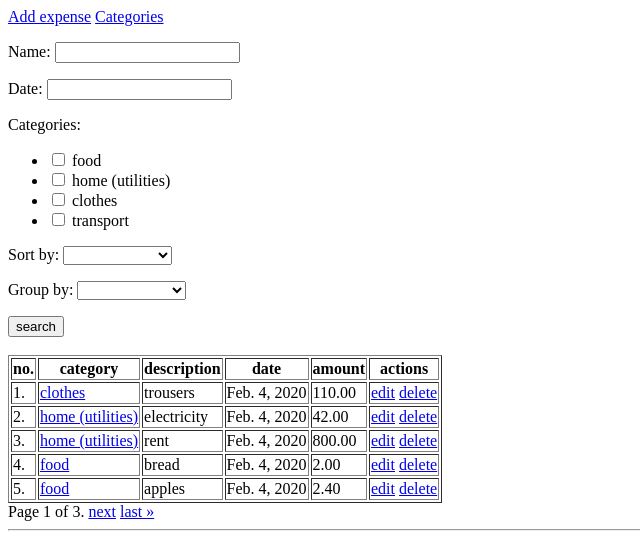
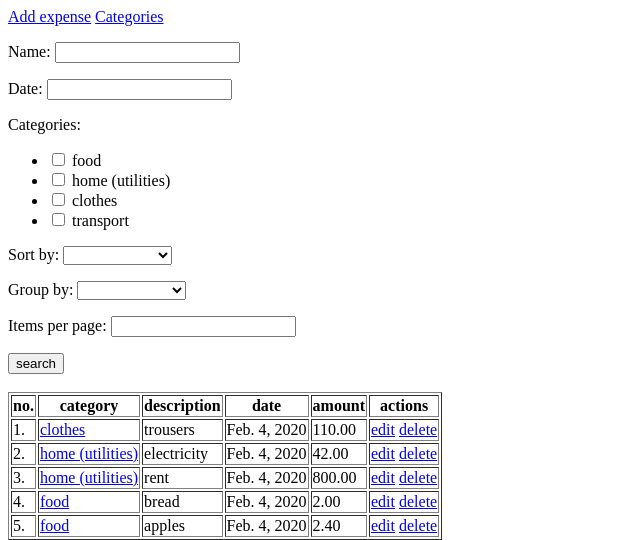
Before and after one commit to MaciejChoromanski/parleto-recruitment-task, a Django app: page /expenses/expense/list/ in a window 1280 px wide. Shown: the top 540 px of the page, without its empty margins (0-640 px from the left). Run offline with Django 3.2, Linux system fonts and the light colour scheme; data comes from the database, SQL or seed files in the repository.

Commit message:
Add pagination customization

```diff
--- a/project/expenses/forms.py
+++ b/project/expenses/forms.py
@@ -28,6 +28,7 @@ class ExpenseSearchForm(forms.ModelForm):
     group_by = forms.ChoiceField(
         choices=_get_choices(CATEGORIES + ['date'])
     )
+    items_per_page = forms.IntegerField(min_value=1)
 
     class Meta:
         model = Expense
@@ -46,6 +47,7 @@ class CategorySearchForm(forms.Form):
           searching by the full name returned an error
     """
     name = forms.CharField(max_length=50)
+    items_per_page = forms.IntegerField(min_value=1, initial=5)
 
     def __init__(self, *args, **kwargs):
         super().__init__(*args, **kwargs)
--- a/project/expenses/templates/expenses/expense_list.html
+++ b/project/expenses/templates/expenses/expense_list.html
@@ -27,20 +27,20 @@
       {% if form.cleaned_data.group_by == "date" %}
         {% ifchanged obj.date %}
         <tr>
-          <td colspan="4">{{obj.date}}</td>
+          <td colspan="4">{{ obj.date }}</td>
         </tr>
         {% endifchanged %}
       {% else %}
         {% ifchanged obj.category %}
         <tr>
-          <td colspan="4">{{obj.category}}</td>
+          <td colspan="4">{{ obj.category }}</td>
         </tr>
         {% endifchanged %}
       {% endif %}
       <tr>
         <td>{{ page_obj.start_index|add:forloop.counter0 }}.</td>
         <td>
-          <a href="{% url 'expenses:category-detaild' obj.category.id %}">
+          <a href="{% url 'expenses:category-detail' obj.category.id %}">
             {{ obj.category|default:"-" }}
           </a>
         </td>
--- a/project/expenses/views.py
+++ b/project/expenses/views.py
@@ -46,6 +46,8 @@ class ExpenseListView(ListView):
 
             group_by = form.cleaned_data['group_by']
             queryset = self._get_ordered_queryset(queryset, group_by, '-pk')
+
+            self.paginate_by = form.cleaned_data['items_per_page'] or 5
 
         return super().get_context_data(
             form=form,
@@ -105,6 +107,8 @@ class CategoryListView(ListView):
             if name:
                 queryset = queryset.filter(name__icontains=name)
 
+            self.paginate_by = form.cleaned_data['items_per_page'] or 5
+
         for category in queryset:
             category.expenses = get_expenses_amount(category)
 
--- a/project/project/templates/_pagination.html
+++ b/project/project/templates/_pagination.html
@@ -2,16 +2,21 @@
     <span class="pagination__nav">
         {% if page_obj.has_previous %}
             <a href="?page=1">&laquo; first</a>
-            <a href="?page={{ page_obj.previous_page_number }}">previous</a>
+            <a href="?page={{ page_obj.previous_page_number }}{% for key,value in request.GET.items %}{% ifnotequal key 'page' %}&{{ key }}={{ value }}{% endifnotequal %}{% endfor %}">
+                previous
+            </a>
         {% endif %}
 
         <span class="current">
             Page {{ page_obj.number }} of {{ page_obj.paginator.num_pages }}.
         </span>
-
         {% if page_obj.has_next %}
-            <a href="?page={{ page_obj.next_page_number }}">next</a>
-            <a href="?page={{ page_obj.paginator.num_pages }}">last &raquo;</a>
+            <a href="?page={{ page_obj.next_page_number }}{% for key,value in request.GET.items %}{% ifnotequal key 'page' %}&{{ key }}={{ value }}{% endifnotequal %}{% endfor %}">
+                next
+            </a>
+            <a href="?page={{ page_obj.paginator.num_pages }}{% for key,value in request.GET.items %}{% ifnotequal key 'page' %}&{{ key }}={{ value }}{% endifnotequal %}{% endfor %}">
+                last &raquo;
+            </a>
         {% endif %}
     </span>
 </div>
```
Also changed, not shown: project/expenses/tests/test_forms.py (+16 -0 lines), project/expenses/tests/test_views.py (+22 -0 lines).
